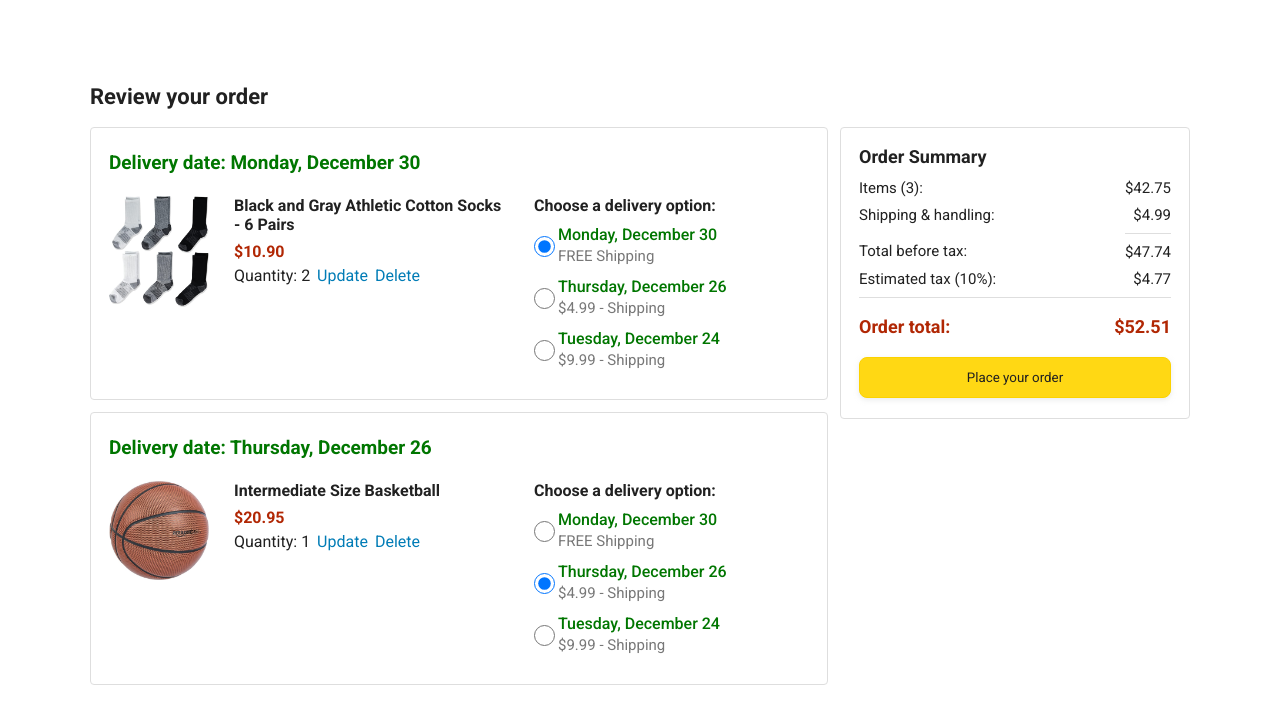
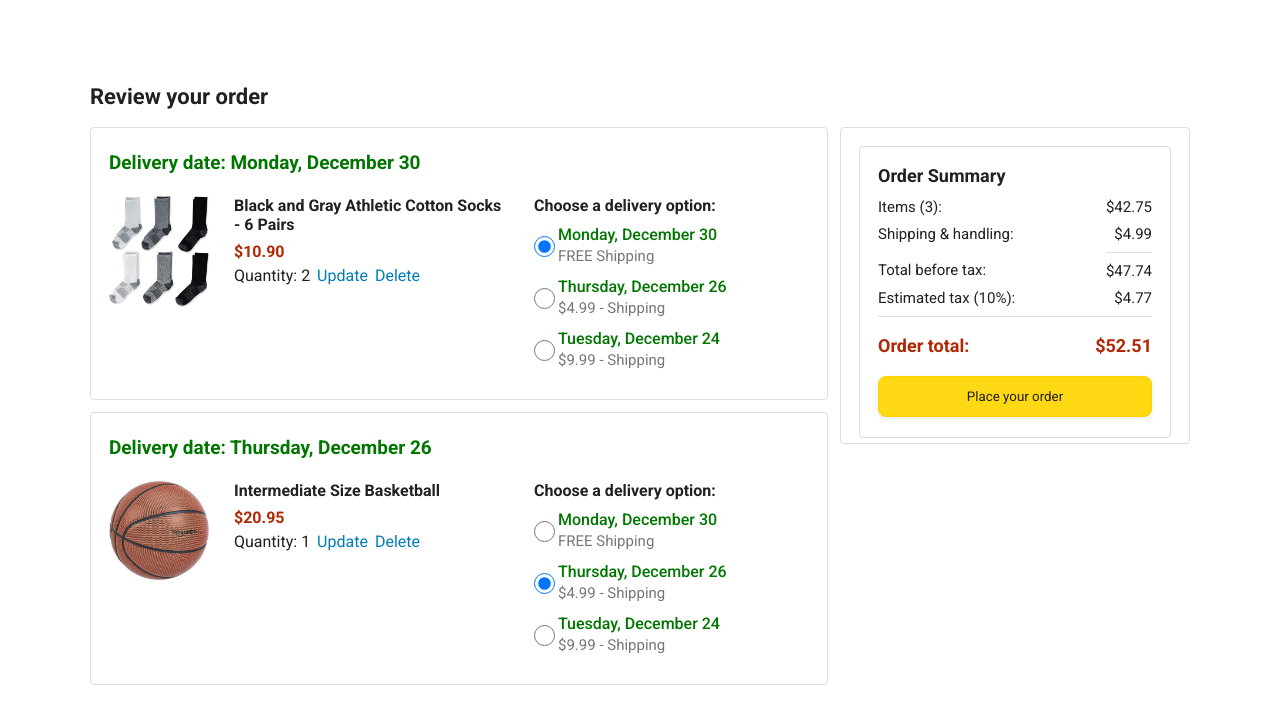
Before and after one commit to ManishSilwal/ecommerce-website-Javascript, a plain HTML site: page checkout.html in a window 1280 px wide. Shown: the part 56-780 px from the top of the page. Drawn offline with nearby package versions, Linux system fonts and the light colour scheme.

Commit message:
Save data and Generate HTML for payment Summary

```diff
--- a/checkout.html
+++ b/checkout.html
@@ -47,7 +47,7 @@
 
         </div>
 
-        <div class="payment-summary">
+        <div class="payment-summary js-payment-summary">
           <div class="payment-summary-title">
             Order Summary
           </div>
--- a/data/deliveryOptions.js
+++ b/data/deliveryOptions.js
@@ -12,3 +12,15 @@ export const deliveryOptions = [{
     deliveryDays: 1,
     priceCents: 999
 }];
+
+
+export function getDeliveryOption(deliveryOptionId){
+    let deliveryOption;
+
+    deliveryOptions.forEach((option) =>{
+        if(option.id === deliveryOptionId)
+            deliveryOption = option;
+    });
+
+    return deliveryOption || deliveryOptions[0];
+}
--- a/data/products.js
+++ b/data/products.js
@@ -1,3 +1,14 @@
+export function getProduct(productId){
+  let matchingProduct;
+    products.forEach((product) =>{
+        if(product.id === productId){
+            matchingProduct = product;
+        }
+    });
+
+    return matchingProduct;
+}
+
 export const products = [
   {
     id: "e43638ce-6aa0-4b85-b27f-e1d07eb678c6",
--- a/scripts/checkout.js
+++ b/scripts/checkout.js
@@ -1,3 +1,6 @@
 import { renderOrderSummary } from "./checkout/orderSummary.js";
+import { renderPaymentSummany } from "./checkout/paymentSummary.js";
+
 
 renderOrderSummary();
+renderPaymentSummany();
--- a/scripts/checkout/orderSummary.js
+++ b/scripts/checkout/orderSummary.js
@@ -1,8 +1,8 @@
 import {cart, removeFromCart, updateDeliveryOption} from "../../data/cart.js";
-import {products} from "../../data/products.js";
+import {getProduct, products} from "../../data/products.js";
 import { formatCurrency } from "../utils/money.js";
 import dayjs from 'https://unpkg.com/dayjs@1.11.10/esm/index.js';
-import {deliveryOptions} from '../../data/deliveryOptions.js';
+import {deliveryOptions, getDeliveryOption} from '../../data/deliveryOptions.js';
 
 
 export function renderOrderSummary(){
@@ -11,20 +11,12 @@ export function renderOrderSummary(){
 
     cart.forEach((cartItem) =>{
         const productId = cartItem.productId;
+        const matchingProduct = getProduct(productId);
 
-        let matchingProduct;
-        products.forEach((product) =>{
-            if(product.id === productId){
-                matchingProduct = product;
-            }
-        });
+        const deliveryOptionId = cartItem.deliveryOptionId;
+        const deliveryOption = getDeliveryOption(deliveryOptionId);
 
-        let deliveryOption;
-        const deliveryOptionId = cartItem.deliveryOptionId;
-        deliveryOptions.forEach((option) =>{
-            if(option.id === deliveryOptionId )
-                deliveryOption = option;
-        });
+
         const today = dayjs();
         const deliveryDate = today.add(
             deliveryOption.deliveryDays,
--- a/scripts/checkout/paymentSummary.js
+++ b/scripts/checkout/paymentSummary.js
@@ -0,0 +1,62 @@
+import { cart } from "../../data/cart.js";
+import {getProduct, products} from "../../data/products.js";
+import {formatCurrency} from "../utils/money.js";
+import { deliveryOptions, getDeliveryOption } from "../../data/deliveryOptions.js";
+
+export function renderPaymentSummany(){
+    let productPriceCents = 0;
+    let shippingPriceCents = 0;
+    let totalBeforeTaxCents = 0;
+    let taxCents = 0;
+    let totalCents = 0;
+    cart.forEach((cartItem) => {
+        const product = getProduct(cartItem.productId);
+        productPriceCents += cartItem.quantity * product.priceCents;
+
+
+        const deliveryOption = getDeliveryOption(cartItem.deliveryOptionId);
+        shippingPriceCents += deliveryOption.priceCents;
+
+        totalBeforeTaxCents = productPriceCents + shippingPriceCents;
+        taxCents = totalBeforeTaxCents * 0.1;
+        totalCents = totalBeforeTaxCents + taxCents;
+    });
+
+    let paymentSummaryHTML =`
+        <div class="payment-summary">
+          <div class="payment-summary-title">
+            Order Summary
+          </div>
+
+          <div class="payment-summary-row">
+            <div>Items (3):</div>
+            <div class="payment-summary-money">$${formatCurrency(productPriceCents)}</div>
+          </div>
+
+          <div class="payment-summary-row">
+            <div>Shipping &amp; handling:</div>
+            <div class="payment-summary-money">$${formatCurrency(shippingPriceCents)}</div>
+          </div>
+
+          <div class="payment-summary-row subtotal-row">
+            <div>Total before tax:</div>
+            <div class="payment-summary-money">$${formatCurrency(totalBeforeTaxCents)}</div>
+          </div>
+
+          <div class="payment-summary-row">
+            <div>Estimated tax (10%):</div>
+            <div class="payment-summary-money">$${formatCurrency(taxCents)}</div>
+          </div>
+
+          <div class="payment-summary-row total-row">
+            <div>Order total:</div>
+            <div class="payment-summary-money">$${formatCurrency(totalCents)}</div>
+          </div>
+
+          <button class="place-order-button button-primary">
+            Place your order
+          </button>
+        </div>`
+
+        document.querySelector('.js-payment-summary').innerHTML = paymentSummaryHTML;
+}
--- a/scripts/utils/money.js
+++ b/scripts/utils/money.js
@@ -1,3 +1,5 @@
 export function formatCurrency(priceCents){
-    return (priceCents / 100).toFixed(2);
+    return (Math.round(priceCents) / 100).toFixed(2);
 }
+
+export default formatCurrency;
```
